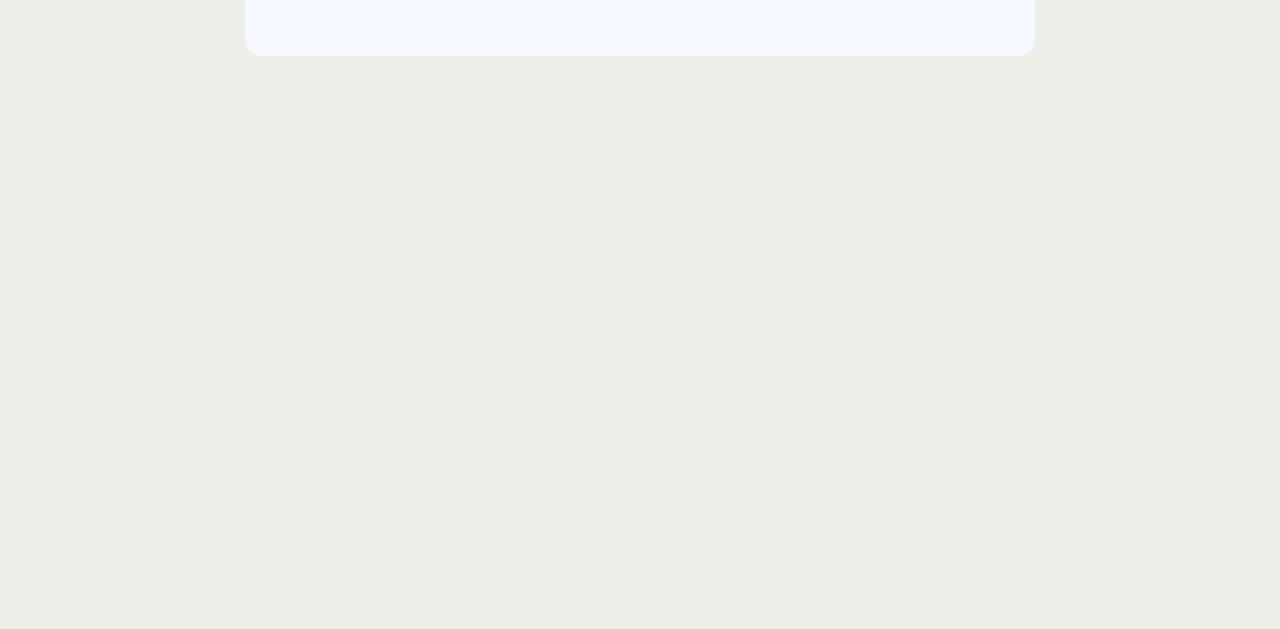
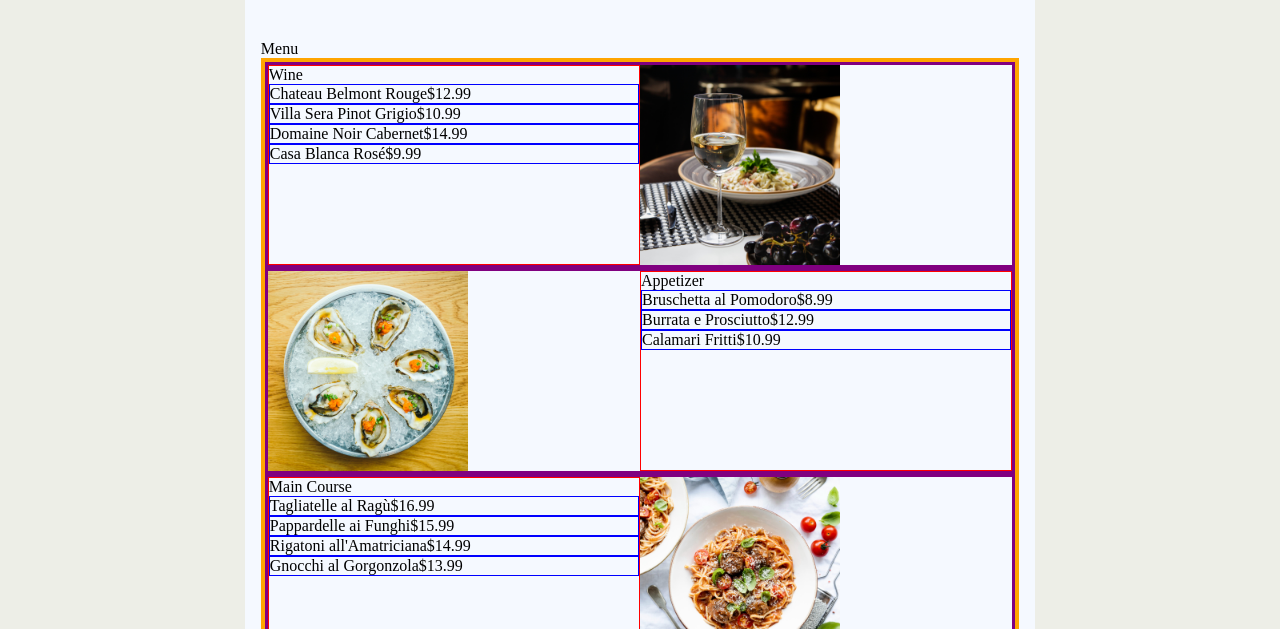
Before and after one commit to angelaayo/RestaurantPage, a website built with webpack: page src/index.html in a window 1280 px wide. Both pictures are taken after a click on the button "Menu". Shown: the part 171-800 px from the top of the page. Built offline with nearby package versions, Linux system fonts and the light colour scheme.

Commit message:
laid out foundation for menu page

```diff
--- a/src/index.js
+++ b/src/index.js
@@ -17,7 +17,7 @@ const navigate = (()=>{
 
     menuBtn.addEventListener("click", ()=>{
         contentContainer.innerHTML = "";
-        //contentContainer.append(createMenuPage());
+        contentContainer.append(createMenuPage());
     });
 
     contactBtn.addEventListener("click", ()=>{
--- a/src/menu.js
+++ b/src/menu.js
@@ -1,10 +1,52 @@
 import {menuData} from "./menuData.js";
-export function createMenuPage (menuData){
+export function createMenuPage (){
+    const outerMostContainer = document.createElement("div");
     const menuHeader = document.createElement("div");
+    menuHeader.textContent = "Menu";
     const mainContainer = document.createElement("div");
+    mainContainer.className = "menuContainer";
 
-    menuData.forEach(item => {
-        const textContainer = createTextBlock(item);
-        const imageHolder = createImageBlock(item.src)
+    menuData.forEach((menuGroup, row) => {
+        const menuInfo = document.createElement("div");
+        menuInfo.className = "menuInfoContainer";
+        const textContainer = createTextBlock(menuGroup);
+        const imageHolder = createImageBlock(menuGroup.src);
+
+        if(row%2 ==0){
+            menuInfo.append(textContainer, imageHolder);
+        }
+        else{
+            menuInfo.append(imageHolder, textContainer);
+        }
+        mainContainer.append(menuInfo)
     });
+    outerMostContainer.append(menuHeader, mainContainer);
+
+    return outerMostContainer;
 }
+
+function createTextBlock(menuGroup){
+    const textContainer = document.createElement("ul");
+    textContainer.className = "menuTextContainer";
+    const textHeader = document.createElement("li");
+    textHeader.textContent = menuGroup.title;
+    textContainer.append(textHeader);
+    menuGroup.items.forEach(item =>{
+        const itemContainer = document.createElement("li");
+        itemContainer.className = "menuItems";
+        const itemText = document.createElement("span");
+        itemText.textContent = item.name;
+        const itemPrice = document.createElement("span");
+        itemPrice.textContent = `$${item.price.toFixed(2)}`;
+        itemContainer.append(itemText, itemPrice);
+        textContainer.append(itemContainer);
+    })
+    return textContainer;
+}
+
+function createImageBlock(menuImage){
+    const imageHolder = document.createElement("img");
+    imageHolder.src = menuImage;
+    imageHolder.className = "menuImg";
+    return imageHolder;
+}
--- a/src/menuData.js
+++ b/src/menuData.js
@@ -1,11 +1,44 @@
+import oysterImg from "./oyster.jpg";
+import pastaImg from "./pasta4.jpg";
+import cakeImg from "./cake.jpg";
+import wineImg from "./wine.jpg";
 export const menuData = [
     {
         title: "Wine",
-        //src:,
+        src: wineImg,
         items: [
-            //{name: "", price: },
-            //{name: "", price: },
-            //{name: "", price: },
+            { name: "Chateau Belmont Rouge", price: 12.99 },
+            { name: "Villa Sera Pinot Grigio", price: 10.99 },
+            { name: "Domaine Noir Cabernet", price: 14.99 },
+            { name: "Casa Blanca Rosé", price: 9.99 }
+        ]
+    },
+    {
+        title: "Appetizer",
+        src: oysterImg,
+        items: [
+            { name: "Bruschetta al Pomodoro", price: 8.99 },
+            { name: "Burrata e Prosciutto", price: 12.99 },
+            { name: "Calamari Fritti", price: 10.99 }
+        ]
+    },
+    {
+        title: "Main Course",
+        src: pastaImg,
+        items: [
+            { name: "Tagliatelle al Ragù", price: 16.99 },
+            { name: "Pappardelle ai Funghi", price: 15.99 },
+            { name: "Rigatoni all'Amatriciana", price: 14.99 },
+            { name: "Gnocchi al Gorgonzola", price: 13.99 }
+        ]
+    },
+    {
+        title: "Desserts",
+        src: cakeImg,
+        items: [
+            { name: "Tiramisù della Casa", price: 7.99 },
+            { name: "Panna Cotta al Lampone", price: 6.99 },
+            { name: "Torta di Cioccolato", price: 8.99 }
         ]
     }
 ]
--- a/src/style.css
+++ b/src/style.css
@@ -1,6 +1,11 @@
 /* styles.css */
 body {
   background-color: rgb(237, 238, 231);
+}
+ul{
+  list-style: none;
+  padding: 0;
+  margin: 0;
 }
 #homeContainer{
   color: #5A8A9F;
@@ -72,6 +77,25 @@ body {
   border: 6px solid #dce7ee;
   grid-row: 1/3;
 }
+.menuContainer{
+  border: 4px solid orange;
+}
+.menuInfoContainer{
+  border: 3px solid purple;
+  display: grid;
+  grid-template-columns: 1fr 1fr;
+}
+.menuTextContainer{
+  border: 1px solid red;
+
+}
+.menuItems{
+  border: 1px solid blue;
+}
+.menuImg{
+  max-width: 12.5rem;
+  max-height: 12.5rem;
+}
 
 @media(max-width: 900px){
   #main{
```
Also changed, not shown: src/cake.jpg (added), src/mainPasta.jpg (deleted), src/oyster.jpg (added), src/pasta4.jpg (added), src/wine.jpg (added).
